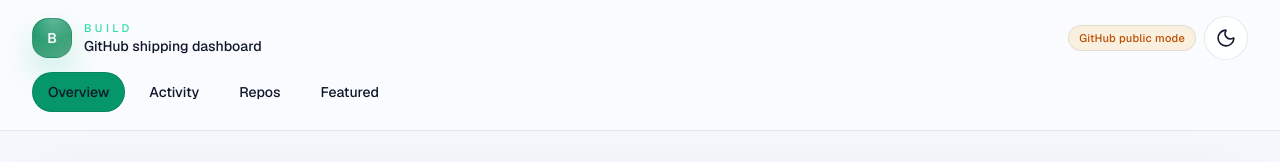
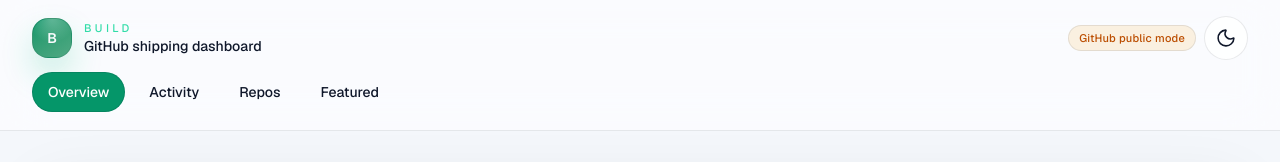
Before and after one commit to brandonperfetti/github-commit-dashboard, a Next.js app: page / in a window 1280 px wide. Shown: the top 162 px of the page. Built offline with nearby package versions, Linux system fonts and the light colour scheme; no server answers.

Commit message:
Preserve active nav text color

```diff
--- a/app/components/site-nav.tsx
+++ b/app/components/site-nav.tsx
@@ -67,9 +67,10 @@
                 className={cn(
                   "inline-flex h-10 shrink-0 items-center justify-center rounded-full px-3.5 text-sm font-medium transition-colors duration-300 focus-visible:ring-2 focus-visible:ring-emerald-400/60 focus-visible:outline-none motion-safe:transform-gpu motion-safe:transition-transform motion-safe:duration-300 motion-safe:hover:-translate-y-0.5 sm:px-4",
                   active
-                    ? "bg-[var(--nav-active-bg)] text-white shadow-[inset_0_0_0_1px_var(--border-strong)]"
+                    ? "bg-[var(--nav-active-bg)] shadow-[inset_0_0_0_1px_var(--border-strong)]"
                     : "text-[var(--muted-foreground)] hover:bg-[var(--accent-soft)] hover:text-[var(--foreground)]",
                 )}
+                style={active ? { color: "var(--nav-active-fg, #fff)" } : undefined}
               >
                 {link.label}
               </Link>
```
